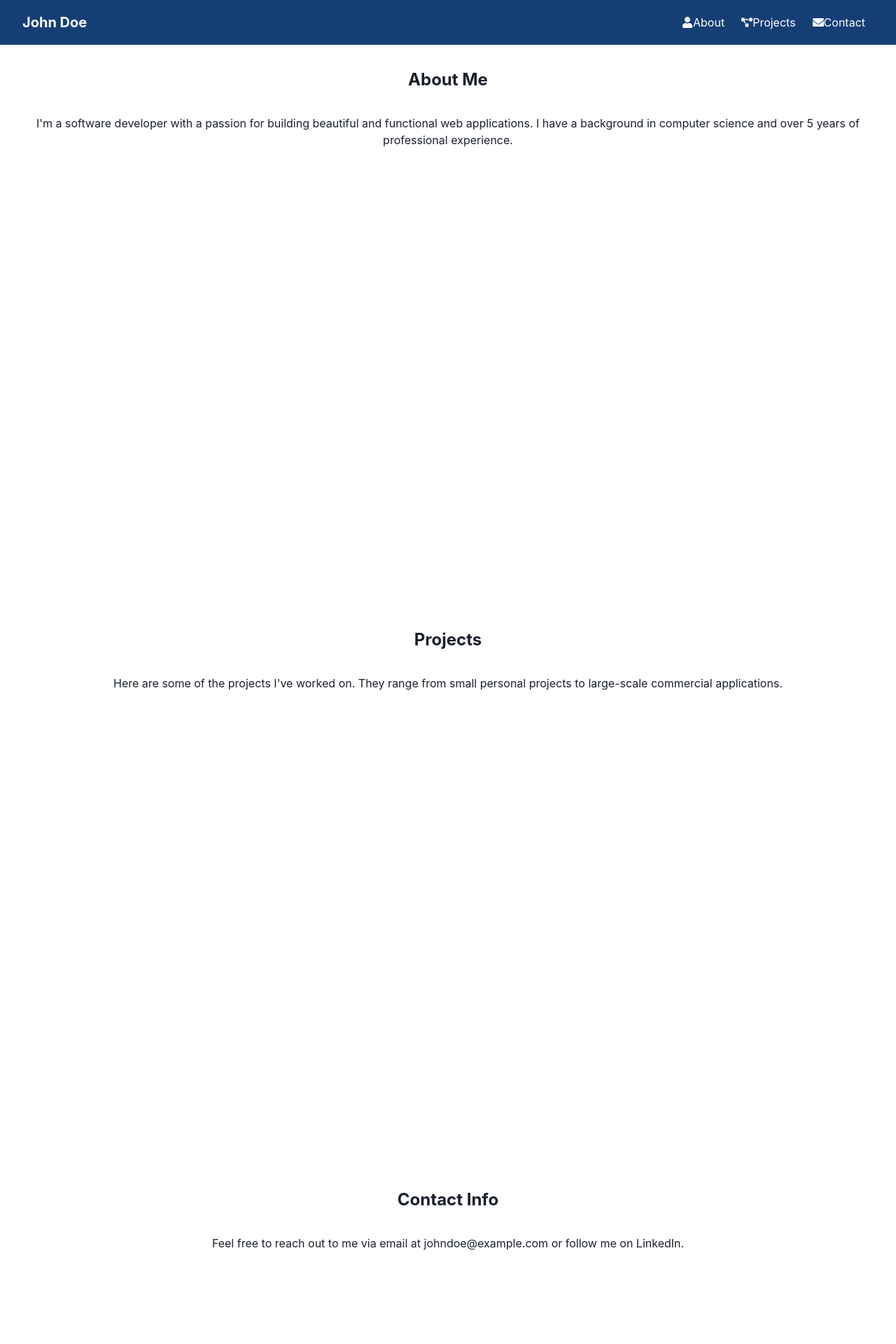
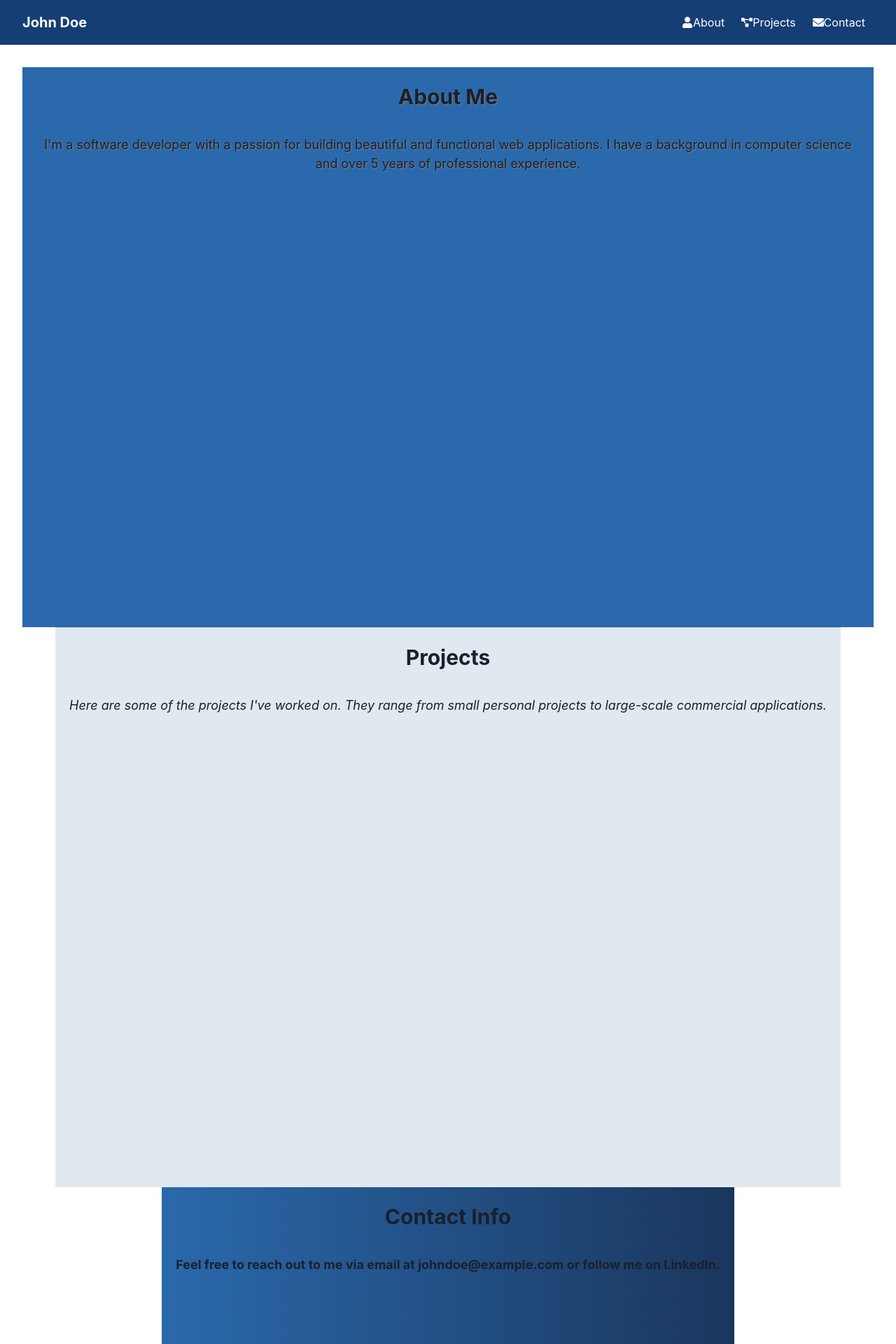
Before and after one commit to GPT-Engineer-App-Dev/my-personal-portal, a React (Vite) app: page / in a window 1280 px wide. Shown: the top 1920 px of the page at 70% size. Built offline with nearby package versions, Linux system fonts and the light colour scheme.

Commit message:
Enhanced styling for the About Me, Projects, and Contact Info sections with modern and visually appealing designs.

```diff
--- a/src/pages/Index.jsx
+++ b/src/pages/Index.jsx
@@ -1,5 +1,5 @@
 import { Box, Flex, Text, VStack, Link, Container } from "@chakra-ui/react";
-import { FaHome, FaUser, FaEnvelope, FaProjectDiagram } from "react-icons/fa";
+import { FaUser, FaProjectDiagram, FaEnvelope } from "react-icons/fa";
 
 const Index = () => {
   return (
@@ -16,17 +16,17 @@ const Index = () => {
           </Flex>
         </Box>
         <Flex direction="column" flex="1" p={8} align="center" justify="center">
-          <VStack spacing={8} as="section" id="about" minH="100vh">
-            <Text fontSize="2xl" fontWeight="bold">About Me</Text>
-            <Text textAlign="center">I'm a software developer with a passion for building beautiful and functional web applications. I have a background in computer science and over 5 years of professional experience.</Text>
+          <VStack spacing={8} as="section" id="about" minH="100vh" bg="brand.700" p={5} style={{ textShadow: '1px 1px 2px gray' }}>
+            <Text fontSize="3xl" fontWeight="bold">About Me</Text>
+            <Text textAlign="center" fontSize="lg">I'm a software developer with a passion for building beautiful and functional web applications. I have a background in computer science and over 5 years of professional experience.</Text>
           </VStack>
-          <VStack spacing={8} as="section" id="projects" minH="100vh" mt={0}>
-            <Text fontSize="2xl" fontWeight="bold">Projects</Text>
-            <Text textAlign="center">Here are some of the projects I've worked on. They range from small personal projects to large-scale commercial applications.</Text>
+          <VStack spacing={8} as="section" id="projects" minH="100vh" mt={0} bg="gray.200" borderTop="1px solid #ccc" p={5}>
+            <Text fontSize="3xl" fontWeight="bold">Projects</Text>
+            <Text textAlign="center" fontSize="lg" fontStyle="italic">Here are some of the projects I've worked on. They range from small personal projects to large-scale commercial applications.</Text>
           </VStack>
-          <VStack spacing={8} as="section" id="contact" minH="100vh" mt={0}>
-            <Text fontSize="2xl" fontWeight="bold">Contact Info</Text>
-            <Text textAlign="center">Feel free to reach out to me via email at johndoe@example.com or follow me on LinkedIn.</Text>
+          <VStack spacing={8} as="section" id="contact" minH="100vh" mt={0} bgGradient="linear(to-r, brand.700, brand.900)" p={5}>
+            <Text fontSize="3xl" fontWeight="bold">Contact Info</Text>
+            <Text textAlign="center" fontSize="lg" fontWeight="bold">Feel free to reach out to me via email at johndoe@example.com or follow me on LinkedIn.</Text>
           </VStack>
         </Flex>
         <Box as="footer" bg="brand.700" color="white" py={4} mt="auto">
```
